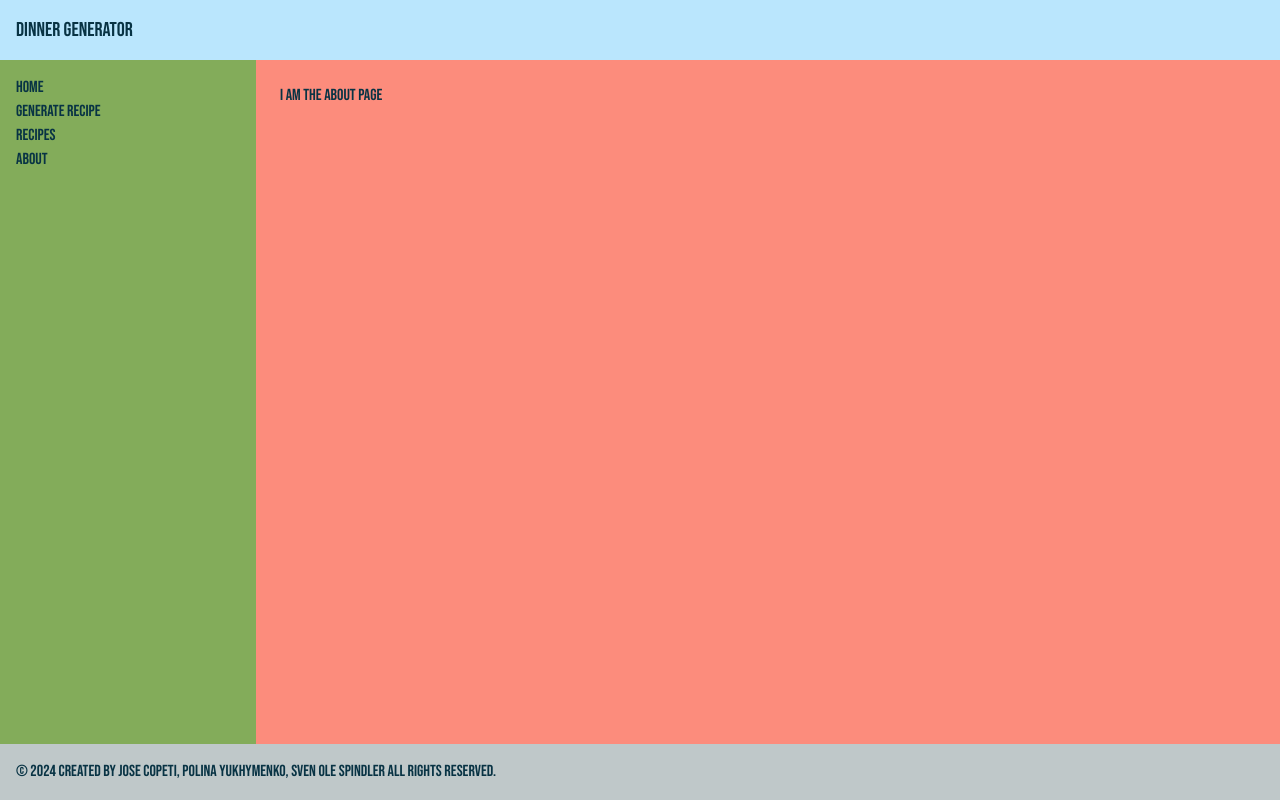
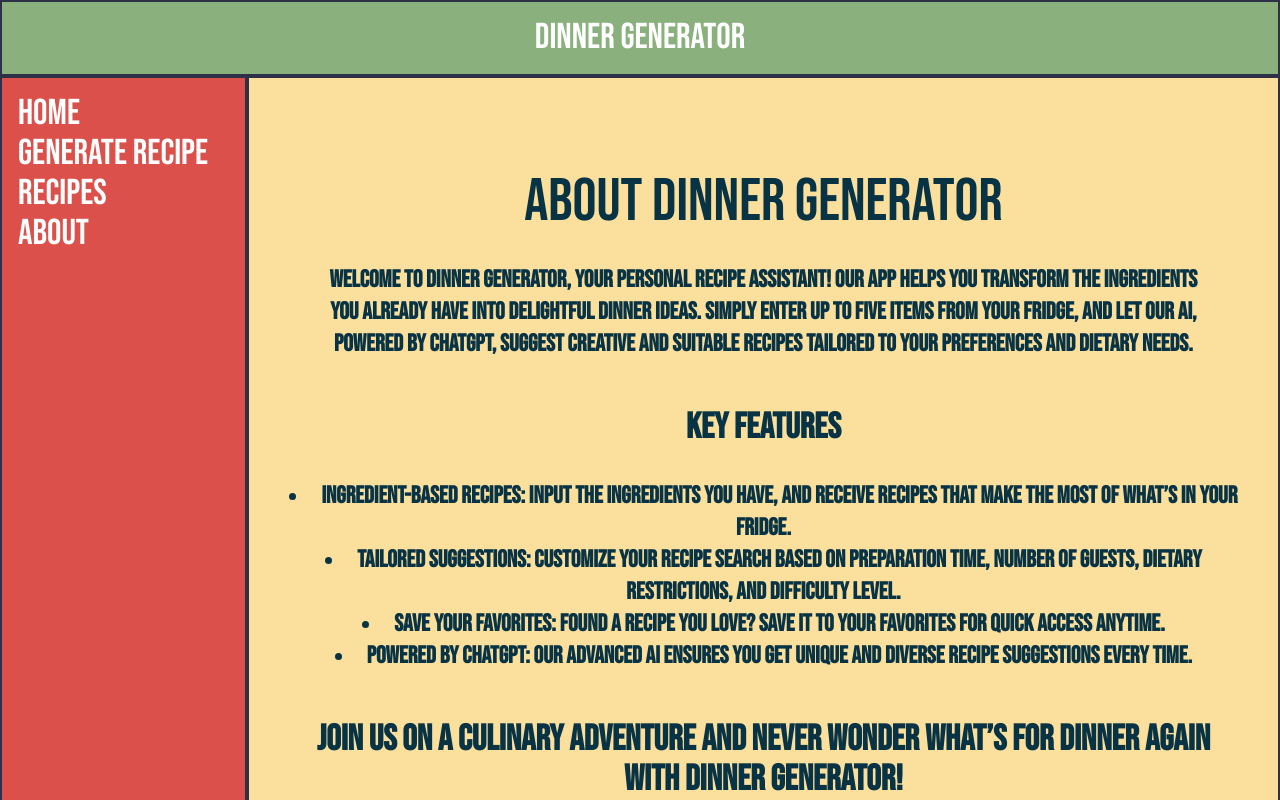
Before and after one commit to jrcopeti/react-recipe-ai-app, a React (Vite) app: page /about in a window 1280 px wide. Shown: the top 800 px of the page. Built offline with nearby package versions, Linux system fonts and the light colour scheme; no server answers.

Commit message:
home+style

```diff
--- a/src/components/layout/AppLayout.jsx
+++ b/src/components/layout/AppLayout.jsx
@@ -10,7 +10,7 @@ function AppLayout() {
       <Navbar />
       <div className="flex flex-grow">
         <Sidebar />
-        <main className="bg-pallette-100 flex-grow p-6 text-cyan-950">
+        <main className="flex-grow border-2 border-pallette-50 bg-pallette-200 p-6 text-center text-2xl text-cyan-950">
           <Outlet />
         </main>
       </div>
--- a/src/components/layout/Footer.jsx
+++ b/src/components/layout/Footer.jsx
@@ -2,10 +2,10 @@ import React from "react";
 
 function Footer() {
   return (
-    <footer className="bg-pallette-400 mt-auto p-4 text-cyan-950">
+    <footer className="mt-auto border-2 border-pallette-50 bg-pallette-400 p-4 text-center text-pallette-500">
       <p>
-        &copy; 2024 Created by Jose Copeti, Polina Yukhymenko, Sven Ole Spindler
-        All rights reserved.
+        &copy; 2024 Created by Jose Copeti, Polina Yukhymenko, Sven Ole
+        Spindler. All rights reserved.
       </p>
     </footer>
   );
--- a/src/components/layout/Navbar.jsx
+++ b/src/components/layout/Navbar.jsx
@@ -2,8 +2,8 @@ import React from "react";
 
 function Navbar() {
   return (
-    <nav className="bg-sky-200 p-4 text-cyan-950">
-      <h1 className="text-xl">Dinner Generator</h1>
+    <nav className="border-2 border-pallette-50 bg-pallette-400 p-4 text-pallette-500">
+      <h1 className="text-center text-4xl">Dinner Generator</h1>
     </nav>
   );
 }
--- a/src/components/layout/Sidebar.jsx
+++ b/src/components/layout/Sidebar.jsx
@@ -9,7 +9,7 @@ const links = [
 
 function Sidebar() {
   return (
-    <aside className="bg-pallette-300 w-64 p-4 text-cyan-950">
+    <aside className="w-64 border-2 border-pallette-50 bg-pallette-300 p-4 text-4xl text-pallette-500">
       <ul>
         {links.map((link) => (
           <li key={link.label}>
--- a/src/components/recipes/FavoriteRecipeCard.jsx
+++ b/src/components/recipes/FavoriteRecipeCard.jsx
@@ -17,7 +17,7 @@ function FavoriteRecipeCard() {
   console.log(" favorite recipe in favorite recipe card", favoriteRecipe);
   if (!favoriteRecipe) return;
   return (
-    <div className="border-pallette-200 bg-pallette-400 rounded-lg border p-6 shadow-lg">
+    <div className="rounded-lg border border-pallette-200 bg-pallette-400 p-6 shadow-lg">
       <h2 className="mb-2 text-3xl font-bold">{favoriteRecipe.title}</h2>
       <p className="mb-4 text-cyan-950">{favoriteRecipe.description}</p>
       <p>
@@ -48,7 +48,7 @@ function FavoriteRecipeCard() {
         <strong>Notes and Tips:</strong> {favoriteRecipe.tips}
       </p>
       <button
-        className="btn btn-secondary"
+        className="hover:bg-pallette-600 btn btn-secondary bg-pallette-400 text-cyan-950"
         onClick={() => handleDeleteRecipe(favoriteRecipe.id)}
       >
         Remove from Favorites
--- a/src/components/recipes/FavoriteRecipeList.jsx
+++ b/src/components/recipes/FavoriteRecipeList.jsx
@@ -23,11 +23,13 @@ function FavoriteRecipesList() {
             <h3>{recipe.title}</h3>
             <p>{recipe.description}</p>
             <Link to={`/recipes/${recipe.id}`}>
-              <button className="btn btn-primary">View Recipe</button>
+              <button className="border-pallette-600 hover:border-pallette-600 btn btn-primary bg-pallette-300 font-normal text-pallette-500 hover:bg-cyan-900 hover:text-pallette-500">
+                View Recipe
+              </button>
             </Link>
 
             <button
-              className="btn btn-secondary"
+              className="border-pallette-600 hover:border-pallette-600 btn btn-secondary bg-pallette-400 font-normal text-pallette-500 hover:bg-cyan-900 hover:text-pallette-500"
               onClick={() => handleDeleteRecipe(recipe.id)}
             >
               Remove from Favorites
--- a/src/components/recipes/GenerateRecipe.jsx
+++ b/src/components/recipes/GenerateRecipe.jsx
@@ -1,7 +1,7 @@
 import { useState } from "react";
 import FavoriteRecipes from "./FavoriteRecipeCard";
 import RecipeForm from "./RecipeForm";
-import { useFetchRecipeAi } from "../../hooks/useFetchRecipeAi";
+import { useFetchRecipeAi } from "../../hooks/useFetchRecipeAI";
 import RecipeCard from "./RecipeCard";
 import { useCreateRecipe } from "../../hooks/useCreateRecipe";
 
--- a/src/components/recipes/RecipeCard.jsx
+++ b/src/components/recipes/RecipeCard.jsx
@@ -1,9 +1,9 @@
 function RecipeCard({ recipe, handleFavoriteRecipe }) {
   if (!recipe) return;
   return (
-    <div className="border-pallette-200 bg-pallette-400 rounded-lg border p-6 shadow-lg">
+    <div className="rounded-lg border-2 border-pallette-50 bg-pallette-400 p-6 font-normal text-pallette-500 shadow-xl">
       <h2 className="mb-2 text-3xl font-bold">{recipe.title}</h2>
-      <p className="mb-4 text-cyan-950">{recipe.description}</p>
+      <p className="mb-4 text-pallette-500">{recipe.description}</p>
       <p>
         <strong>Preparation Time:</strong> {recipe.preparationTime}
       </p>
@@ -32,7 +32,7 @@ function RecipeCard({ recipe, handleFavoriteRecipe }) {
         <strong>Notes and Tips:</strong> {recipe.tips}
       </p>
       <button
-        className="bg-pallette-100 btn btn-secondary mt-4 text-black"
+        className="border-pallette-600 hover:border-pallette-600 btn btn-secondary mt-4 bg-cyan-900 font-normal text-pallette-500 hover:bg-cyan-950"
         onClick={() => handleFavoriteRecipe(recipe)}
       >
         Save to Favorites
--- a/src/components/recipes/RecipeForm.jsx
+++ b/src/components/recipes/RecipeForm.jsx
@@ -34,11 +34,11 @@ const newRecipes = [
 
 function RecipeForm({ handleGenerateRecipe }) {
   return (
-    <form onSubmit={handleGenerateRecipe} className="mb-8">
+    <form onSubmit={handleGenerateRecipe} className="mb-8 text-2xl">
       HERE GOES THE FORM
       <button
         type="submit"
-        className="bg-pallette-50 btn btn-primary text-black"
+        className="hover:bg-pallette-600 btn btn-primary border-2 border-pallette-50 bg-cyan-900 align-middle font-normal text-pallette-500 hover:border-2 hover:border-pallette-50"
       >
         Generate Recipes
       </button>
--- a/src/pages/About.jsx
+++ b/src/pages/About.jsx
@@ -1,6 +1,44 @@
-export default function About () {
-
-    return (
-        <div>I am the About Page</div>
-    );
+export default function About() {
+  return (
+    <div className="flex min-h-screen items-center justify-center">
+      <div className="max-w-5xl p-4 text-center">
+        <h1 className="mb-8 text-6xl font-normal text-cyan-950">
+          About Dinner Generator
+        </h1>
+        <p className="mb-12 text-balance text-2xl font-semibold text-cyan-950">
+          Welcome to Dinner Generator, your personal recipe assistant! Our app
+          helps you transform the ingredients you already have into delightful
+          dinner ideas. Simply enter up to five items from your fridge, and let
+          our AI, powered by ChatGPT, suggest creative and suitable recipes
+          tailored to your preferences and dietary needs.
+        </p>
+        <h2 className="mb-8 text-4xl font-semibold text-cyan-950">
+          Key Features
+        </h2>
+        <ul className="mb-12 list-inside list-disc text-center text-2xl font-semibold text-cyan-950">
+          <li>
+            Ingredient-Based Recipes: Input the ingredients you have, and
+            receive recipes that make the most of what’s in your fridge.
+          </li>
+          <li>
+            Tailored Suggestions: Customize your recipe search based on
+            preparation time, number of guests, dietary restrictions, and
+            difficulty level.
+          </li>
+          <li>
+            Save Your Favorites: Found a recipe you love? Save it to your
+            favorites for quick access anytime.
+          </li>
+          <li>
+            Powered by ChatGPT: Our advanced AI ensures you get unique and
+            diverse recipe suggestions every time.
+          </li>
+        </ul>
+        <h2 className="mb-8 text-4xl font-semibold text-cyan-950">
+          Join us on a culinary adventure and never wonder what’s for dinner
+          again with Dinner Generator!
+        </h2>
+      </div>
+    </div>
+  );
 }
--- a/tailwind.config.js
+++ b/tailwind.config.js
@@ -7,12 +7,13 @@ export default {
     extend: {
       colors: {
         pallette: {
-          50: "#ef3a42",
-          100: "#fc8c7c",
-          200: "#405a1e",
-          300: "#83ac5a",
-          400: "#bfc8c9",
-          500: "#607134",
+          600: "#588b8b",
+          500: "#ffffff",
+          400: "#8ab17d",
+          300: "#db504a",
+          200: "#fbdf9d",
+          100: "#93b7be",
+          50: "#2d3047",
         },
       },
     },
```
Also changed, not shown: src/pages/Home/Home.jsx (+21 -55 lines), 1 other file (tests, documents, lock files or other folders).
